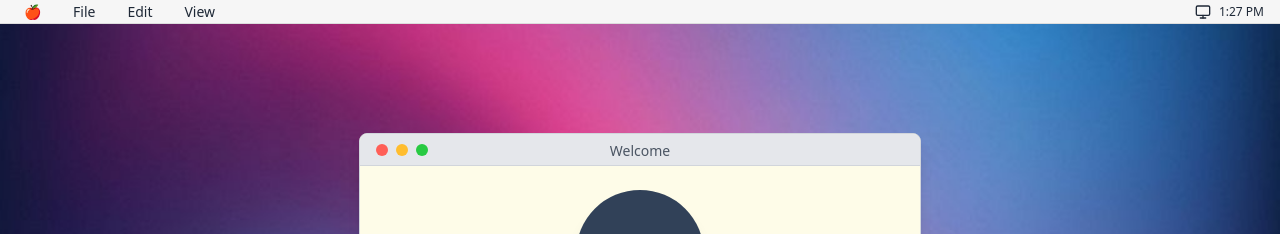
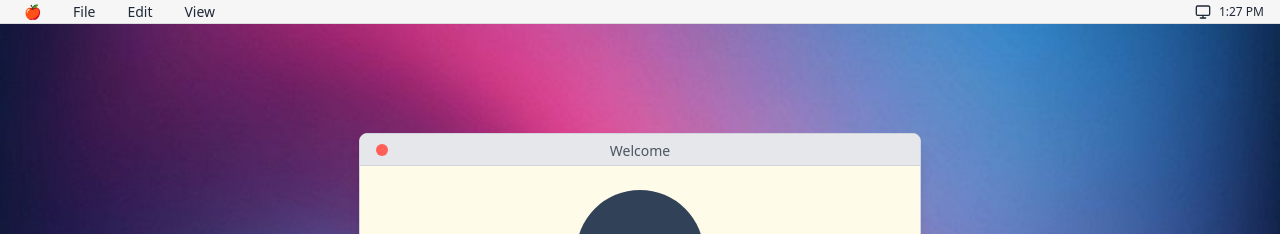
Before and after one commit to Johan-Melin/mac-os-ui, a Next.js app: page / in a window 1280 px wide. Shown: the top 234 px of the page. Built offline with nearby package versions, Linux system fonts and the light colour scheme.

Commit message:
chore: remove extra window features minimize and maximize

```diff
--- a/components/macos-window.tsx
+++ b/components/macos-window.tsx
@@ -8,11 +8,9 @@ interface MacOSWindowProps {
   children: ReactNode
   className?: string
   onClose?: () => void
-  onMinimize?: () => void
-  onMaximize?: () => void
 }
 
-export function MacOSWindow({ title, children, className = "", onClose, onMinimize, onMaximize }: MacOSWindowProps) {
+export function MacOSWindow({ title, children, className = "", onClose }: MacOSWindowProps) {
   const [isHovered, setIsHovered] = useState(false)
 
   return (
@@ -34,20 +32,6 @@ export function MacOSWindow({ title, children, className = "", onClose, onMinimi
           >
             {isHovered && <X className="w-2 h-2 text-red-800 mx-auto" />}
           </button>
-          <button
-            className={`w-3 h-3 rounded-full transition-all duration-200 ${isHovered ? "hover:brightness-90" : ""}`}
-            style={{ backgroundColor: "var(--macos-traffic-yellow)" }}
-            onClick={onMinimize}
-          >
-            {isHovered && <Minus className="w-2 h-2 text-yellow-800 mx-auto" />}
-          </button>
-          <button
-            className={`w-3 h-3 rounded-full transition-all duration-200 ${isHovered ? "hover:brightness-90" : ""}`}
-            style={{ backgroundColor: "var(--macos-traffic-green)" }}
-            onClick={onMaximize}
-          >
-            {isHovered && <Square className="w-2 h-2 text-green-800 mx-auto" />}
-          </button>
         </div>
         <div className="absolute left-1/2 transform -translate-x-1/2">
           <span className="text-sm font-medium text-card-foreground">{title}</span>
--- a/components/portfolio-sections.tsx
+++ b/components/portfolio-sections.tsx
@@ -11,8 +11,6 @@ export function HomeSection() {
   const [windowState, setWindowState] = useState<"normal" | "minimized" | "fullscreen" | "closed">("normal")
 
   const handleClose = () => setWindowState("closed")
-  const handleMinimize = () => setWindowState("minimized")
-  const handleMaximize = () => setWindowState(windowState === "fullscreen" ? "normal" : "fullscreen")
 
   if (windowState === "closed") {
     return null
@@ -34,8 +32,6 @@ export function HomeSection() {
       title="Welcome"
       className={windowState === "fullscreen" ? "fixed inset-4 max-w-none z-50" : "max-w-2xl"}
       onClose={handleClose}
-      onMinimize={handleMinimize}
-      onMaximize={handleMaximize}
     >
       <div className="text-center space-y-6">
         <div className="w-32 h-32 mx-auto rounded-full bg-slate-700 flex items-center justify-center text-4xl font-bold text-white shadow-lg">
@@ -73,8 +69,6 @@ export function AboutSection() {
   const [windowState, setWindowState] = useState<"normal" | "minimized" | "fullscreen" | "closed">("normal")
 
   const handleClose = () => setWindowState("closed")
-  const handleMinimize = () => setWindowState("minimized")
-  const handleMaximize = () => setWindowState(windowState === "fullscreen" ? "normal" : "fullscreen")
 
   if (windowState === "closed") {
     return null
@@ -96,8 +90,6 @@ export function AboutSection() {
       title="About Me"
       className={windowState === "fullscreen" ? "fixed inset-4 max-w-none z-50" : "max-w-3xl"}
       onClose={handleClose}
-      onMinimize={handleMinimize}
-      onMaximize={handleMaximize}
     >
       <div className="space-y-6">
         <div className="grid md:grid-cols-2 gap-8">
@@ -145,8 +137,6 @@ export function ProjectsSection() {
   const [windowState, setWindowState] = useState<"normal" | "minimized" | "fullscreen" | "closed">("normal")
 
   const handleClose = () => setWindowState("closed")
-  const handleMinimize = () => setWindowState("minimized")
-  const handleMaximize = () => setWindowState(windowState === "fullscreen" ? "normal" : "fullscreen")
 
   if (windowState === "closed") {
     return null
@@ -192,8 +182,6 @@ export function ProjectsSection() {
       title="Projects"
       className={windowState === "fullscreen" ? "fixed inset-4 max-w-none z-50" : "max-w-4xl"}
       onClose={handleClose}
-      onMinimize={handleMinimize}
-      onMaximize={handleMaximize}
     >
       <div className="grid md:grid-cols-2 lg:grid-cols-3 gap-6">
         {projects.map((project, index) => (
@@ -234,8 +222,6 @@ export function SkillsSection() {
   const [windowState, setWindowState] = useState<"normal" | "minimized" | "fullscreen" | "closed">("normal")
 
   const handleClose = () => setWindowState("closed")
-  const handleMinimize = () => setWindowState("minimized")
-  const handleMaximize = () => setWindowState(windowState === "fullscreen" ? "normal" : "fullscreen")
 
   if (windowState === "closed") {
     return null
@@ -272,8 +258,6 @@ export function SkillsSection() {
       title="Skills & Technologies"
       className={windowState === "fullscreen" ? "fixed inset-4 max-w-none z-50" : "max-w-3xl"}
       onClose={handleClose}
-      onMinimize={handleMinimize}
-      onMaximize={handleMaximize}
     >
       <div className="grid md:grid-cols-3 gap-8">
         {skillCategories.map((category) => (
@@ -300,8 +284,6 @@ export function ContactSection() {
   const [windowState, setWindowState] = useState<"normal" | "minimized" | "fullscreen" | "closed">("normal")
 
   const handleClose = () => setWindowState("closed")
-  const handleMinimize = () => setWindowState("minimized")
-  const handleMaximize = () => setWindowState(windowState === "fullscreen" ? "normal" : "fullscreen")
 
   if (windowState === "closed") {
     return null
@@ -323,8 +305,6 @@ export function ContactSection() {
       title="Get In Touch"
       className={windowState === "fullscreen" ? "fixed inset-4 max-w-none z-50" : "max-w-2xl"}
       onClose={handleClose}
-      onMinimize={handleMinimize}
-      onMaximize={handleMaximize}
     >
       <div className="text-center space-y-6">
         <div>
```
